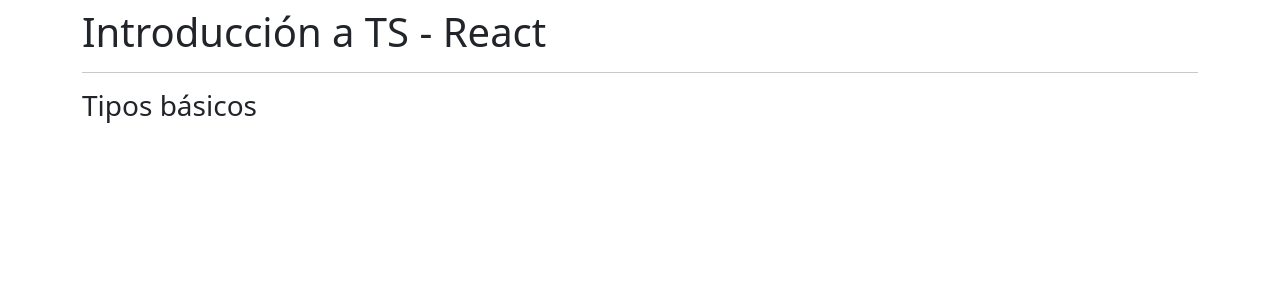
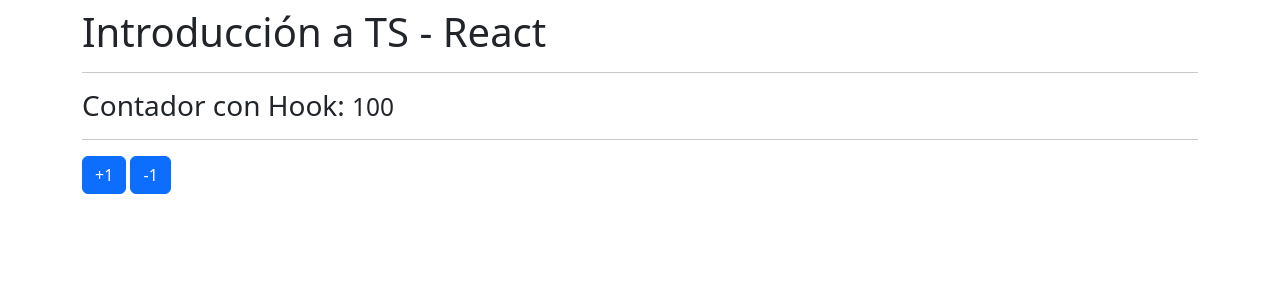
Before and after one commit to jgromerou/react-native-practica, a React (Create React App) app in the folder 02-reforzamiento/: page / in a window 1280 px wide. Shown: the top 300 px of the page. Built offline with nearby package versions, Linux system fonts and the light colour scheme.

Commit message:
15. Custom Hook - useCounter

```diff
--- a/02-reforzamiento/src/App.tsx
+++ b/02-reforzamiento/src/App.tsx
@@ -1,11 +1,18 @@
-import { TiposBasicos } from './typescript/TiposBasicos';
-
+// import { TiposBasicos } from './typescript/TiposBasicos';
+//import { ObjetosLiterales } from './typescript/ObjetosLiterales';
+// import { Funciones } from './typescript/Funciones';
+// import Contador from './components/Contador';
+import ContadorConHook from './components/ContadorConHook';
 const App = () => {
   return (
     <div className="mt-2">
       <h1>Introducción a TS - React</h1>
       <hr />
-      <TiposBasicos />
+      {/* <TiposBasicos /> */}
+      {/* <ObjetosLiterales /> */}
+      {/* <Funciones /> */}
+      {/* <Contador /> */}
+      <ContadorConHook />
     </div>
   );
 };
--- /dev/null
+++ b/02-reforzamiento/src/components/Contador.tsx
@@ -0,0 +1,27 @@
+import { useState } from 'react';
+
+const Contador = () => {
+  const [valor, setValor] = useState<number>(10);
+
+  const acumular = (numero: number) => {
+    setValor(valor + numero);
+  };
+
+  return (
+    <>
+      <h3>
+        Contador: <small>{valor}</small>
+      </h3>
+      <hr />
+      <button className="btn btn-primary" onClick={() => acumular(1)}>
+        +1
+      </button>
+      &nbsp;
+      <button className="btn btn-primary" onClick={() => acumular(-1)}>
+        -1
+      </button>
+    </>
+  );
+};
+
+export default Contador;
--- /dev/null
+++ b/02-reforzamiento/src/components/ContadorConHook.tsx
@@ -0,0 +1,23 @@
+import useCounter from '../hooks/useCounter';
+
+const ContadorConHook = () => {
+  const { valor, acumular } = useCounter(100);
+
+  return (
+    <>
+      <h3>
+        Contador con Hook: <small>{valor}</small>
+      </h3>
+      <hr />
+      <button className="btn btn-primary" onClick={() => acumular(1)}>
+        +1
+      </button>
+      &nbsp;
+      <button className="btn btn-primary" onClick={() => acumular(-1)}>
+        -1
+      </button>
+    </>
+  );
+};
+
+export default ContadorConHook;
--- /dev/null
+++ b/02-reforzamiento/src/hooks/useCounter.tsx
@@ -0,0 +1,16 @@
+import { useState } from 'react';
+
+const useCounter = (inicial: number = 10) => {
+  const [valor, setValor] = useState<number>(inicial);
+
+  const acumular = (numero: number) => {
+    setValor(valor + numero);
+  };
+
+  return {
+    valor,
+    acumular,
+  };
+};
+
+export default useCounter;
--- /dev/null
+++ b/02-reforzamiento/src/typescript/Funciones.tsx
@@ -0,0 +1,13 @@
+export const Funciones = () => {
+  const sumar = (a: number, b: number): number => {
+    return a + b;
+  };
+
+  return (
+    <>
+      <h3>Funciones</h3>
+      <span>El resultado es: {sumar(3, 2)}</span>
+      <hr />
+    </>
+  );
+};
--- /dev/null
+++ b/02-reforzamiento/src/typescript/ObjetosLiterales.tsx
@@ -0,0 +1,32 @@
+interface Persona {
+  nombre: string;
+  edad: number;
+  direccion: Direccion;
+}
+
+interface Direccion {
+  pais: string;
+  casaNo: number;
+}
+
+//la interface no sirve para crear instancias de clases
+
+export const ObjetosLiterales = () => {
+  const persona: Persona = {
+    nombre: 'Fernando',
+    edad: 35,
+    direccion: {
+      pais: 'Argentina',
+      casaNo: 615,
+    },
+  };
+
+  return (
+    <>
+      <h3>Objetos Literales</h3>
+      <code>
+        <pre>{JSON.stringify(persona, null, 2)}</pre>
+      </code>
+    </>
+  );
+};
--- a/02-reforzamiento/src/typescript/TiposBasicos.tsx
+++ b/02-reforzamiento/src/typescript/TiposBasicos.tsx
@@ -1,7 +1,17 @@
 export const TiposBasicos = () => {
+  const nombre: string = 'Fernando';
+
+  const edad: number = 35;
+  const estaActivo: boolean = false;
+
+  const poderes: string[] = ['Velocidad', 'Volar', 'Respirar en el agua'];
+
   return (
     <>
       <h3>Tipos básicos</h3>
+      {nombre}, {edad}, {estaActivo ? 'Activo' : 'No activo'}
+      <br />
+      {poderes.join(', ')}
     </>
   );
 };
```
